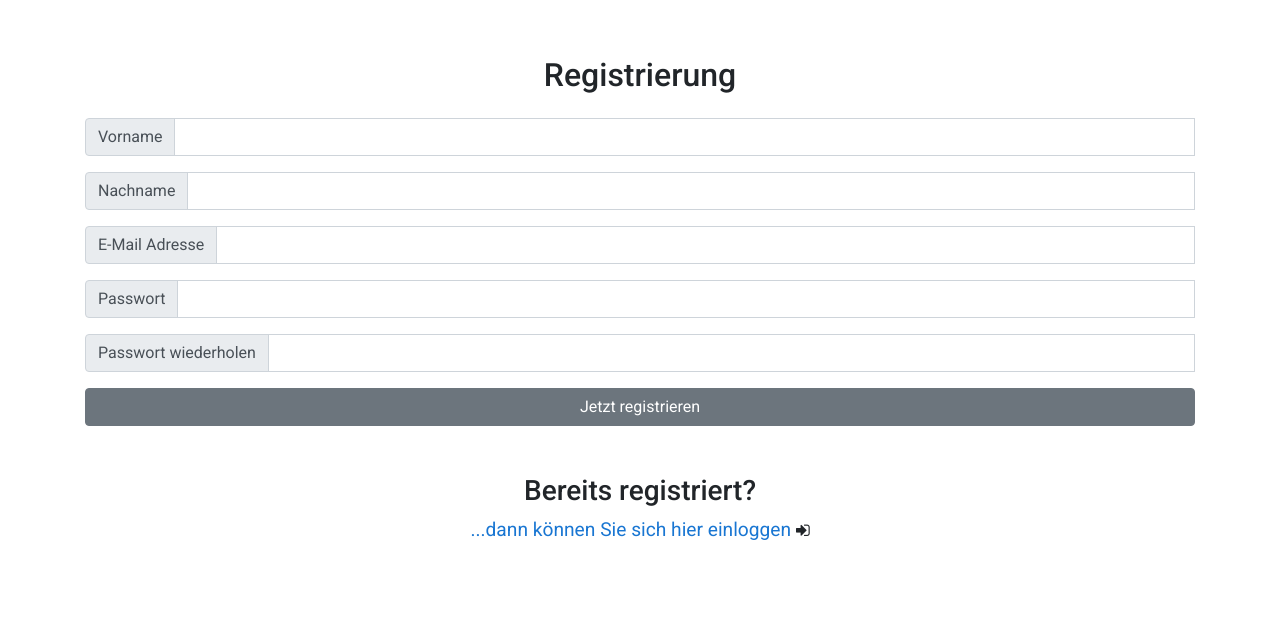
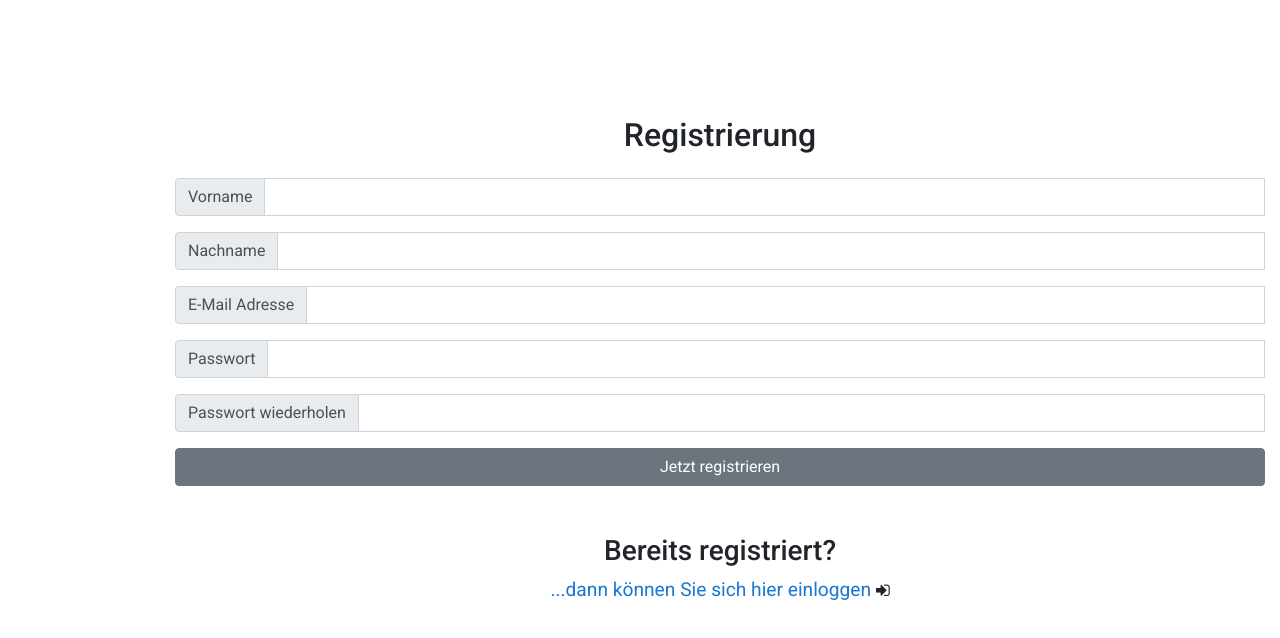
Before and after one commit to AlexWirthAAU/Exercise2, an Angular app: page /register in a window 1280 px wide. Shown: the top 638 px of the page. Built offline with nearby package versions, Linux system fonts and the light colour scheme; no server answers.

Commit message:
@AlexWirthAAU router outlet provisorisch in sichtbaren bereich geschoben, müssen wir noch aufhübschen

```diff
--- a/src/app/app.component.html
+++ b/src/app/app.component.html
@@ -51,6 +51,6 @@
   </div>
 </ng-template>
 
-
-
-<router-outlet></router-outlet>
+<div style="margin-top: 60px; margin-left: 160px;">
+  <router-outlet></router-outlet>
+</div>
```
